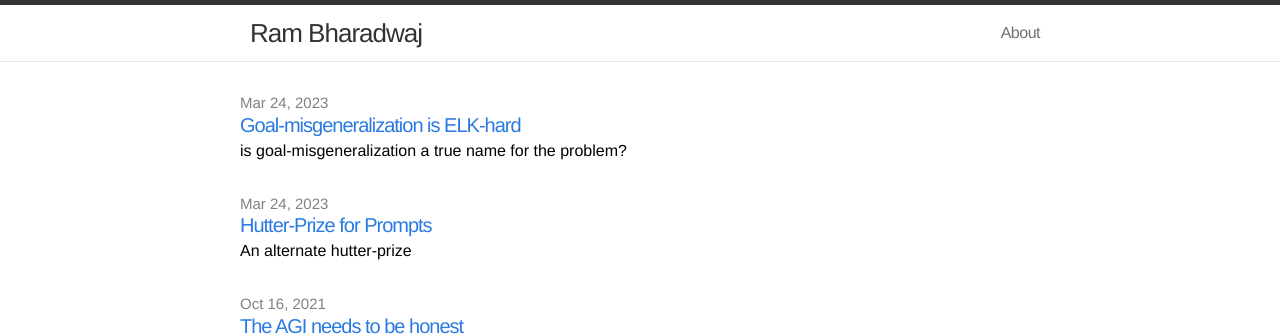
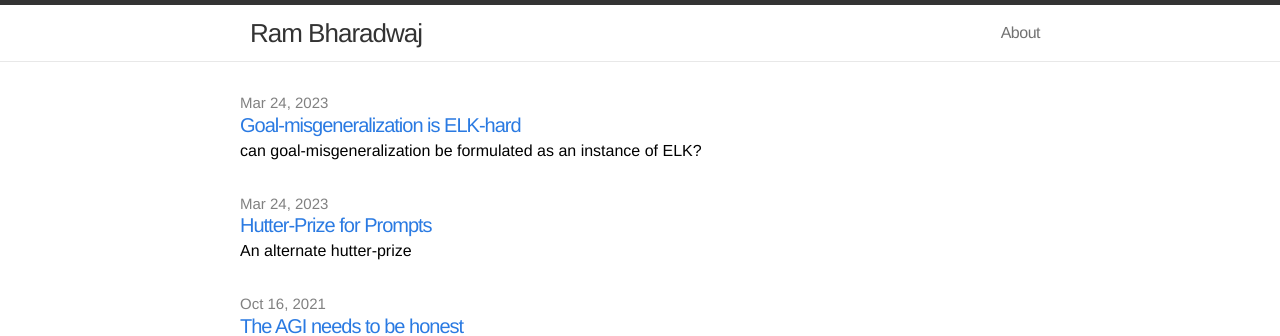
Before and after one commit to rokosbasilisk/rokosbasilisk.github.io, a Jekyll site: the page built from index.html, in a window 1280 px wide. Shown: the top 336 px of the page. Built offline with Jekyll 4.4.1, drawn with Linux system fonts in a browser that asks for light colours.

Commit message:
updaet description

```diff
--- a/_posts/2023-06-08-goalmisgen.markdown
+++ b/_posts/2023-06-08-goalmisgen.markdown
@@ -2,7 +2,7 @@
 layout: post
 comments: false
 title: "Goal-misgeneralization is ELK-hard"
-excerpt: "is goal-misgeneralization a true name for the problem?"
+excerpt: "can goal-misgeneralization be formulated as an instance of ELK?"
 date:   2023-03-24 10:00:00
 mathjax: false
 ---
```
